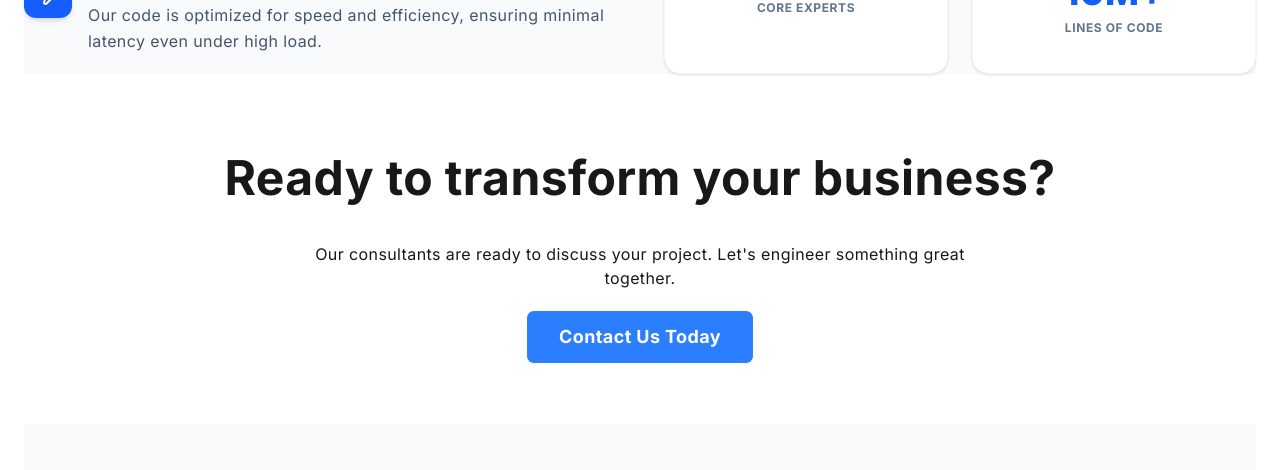
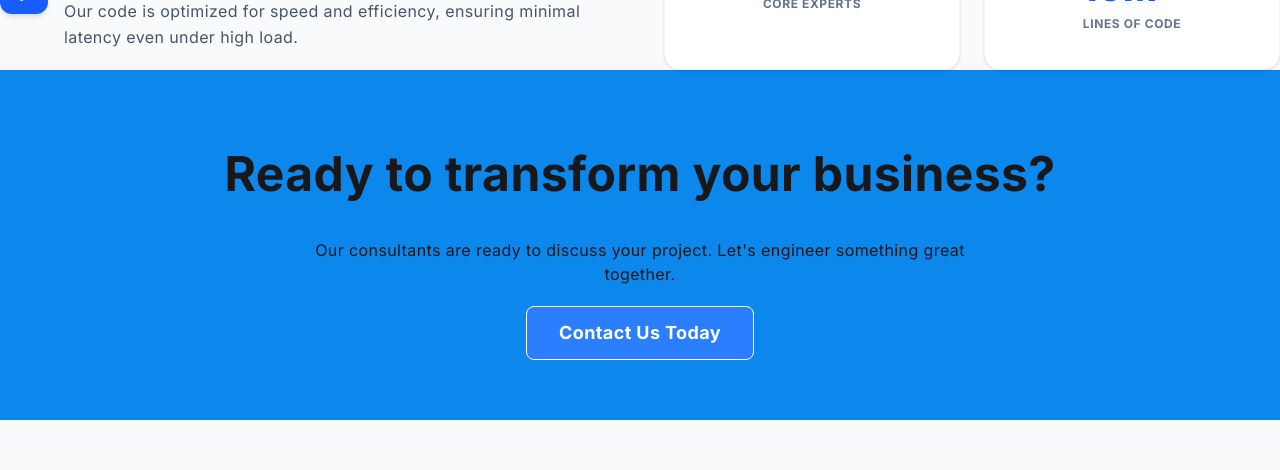
Before and after one commit to rousin2127/pisoftit, a React (Vite) app: page / in a window 1280 px wide. Shown: the part 1943-2413 px from the top of the page. Built offline with nearby package versions, Linux system fonts and the light colour scheme.

Commit message:
2nd phase start

```diff
--- a/src/layouts/RootLayouts.jsx
+++ b/src/layouts/RootLayouts.jsx
@@ -5,7 +5,7 @@ import Footer from '../pages/Footer/Footer';
 
 const RootLayouts = () => {
     return (
-        <div className='max-w-7xl mx-auto px-6 py-2 inter tracking-wide'>
+        <div className='  inter tracking-wide'>
             <Navbar></Navbar>
             <Outlet></Outlet>
             <Footer></Footer>
--- a/src/pages/Home/Home.jsx
+++ b/src/pages/Home/Home.jsx
@@ -15,7 +15,7 @@ const Home = () => {
             </div>
             <Ser></Ser>
             <Support></Support>
-            <div className='grid  text-center my-15'>
+            <div className='grid  text-center py-15 bg-[#0c87eb]'>
                 <h2 className='text-5xl font-bold my-5'>Ready to transform your business?</h2>
                 <p className='my-5'>Our consultants are ready to discuss your project. Let's engineer something great <br />together.</p>
                 <button className='border w-fit px-8 py-3 bg-blue-500 text-white text-lg font-bold rounded-lg mx-auto'>Contact Us Today</button>
--- a/src/pages/Home/hero/Hero.jsx
+++ b/src/pages/Home/hero/Hero.jsx
@@ -28,7 +28,7 @@ const Hero = () => {
 </style>
 
 
-      <section className="  py-16 lg:py-24 overflow-hidden relative">
+      <section className="  py-16 lg:py-24 overflow-hidden relative bg-slate-50">
 
         <div className="max-w-7xl mx-auto grid grid-cols-1 lg:grid-cols-2 gap-12 lg:gap-20 items-center">
 
--- a/src/pages/Home/services/Ser.jsx
+++ b/src/pages/Home/services/Ser.jsx
@@ -7,7 +7,7 @@ import { HiOutlineArrowSmRight } from 'react-icons/hi';
 
 const Ser = () => {
     return (
-        <div className="grid grid-cols-1 md:grid-cols-3 gap-6 py-4">
+        <div className="max-w-7xl mx-auto grid grid-cols-1 md:grid-cols-3 gap-6 py-4">
             {services.map(service => {
                 {/* 2. service.iconName er bodole service.icon likhun, karon JSON-e "icon" lekha */ }
                 const IconComponent = BoxIcons[service.icon];
```
Also changed, not shown: src/pages/Footer/Footer.jsx (+8 -8 lines).
